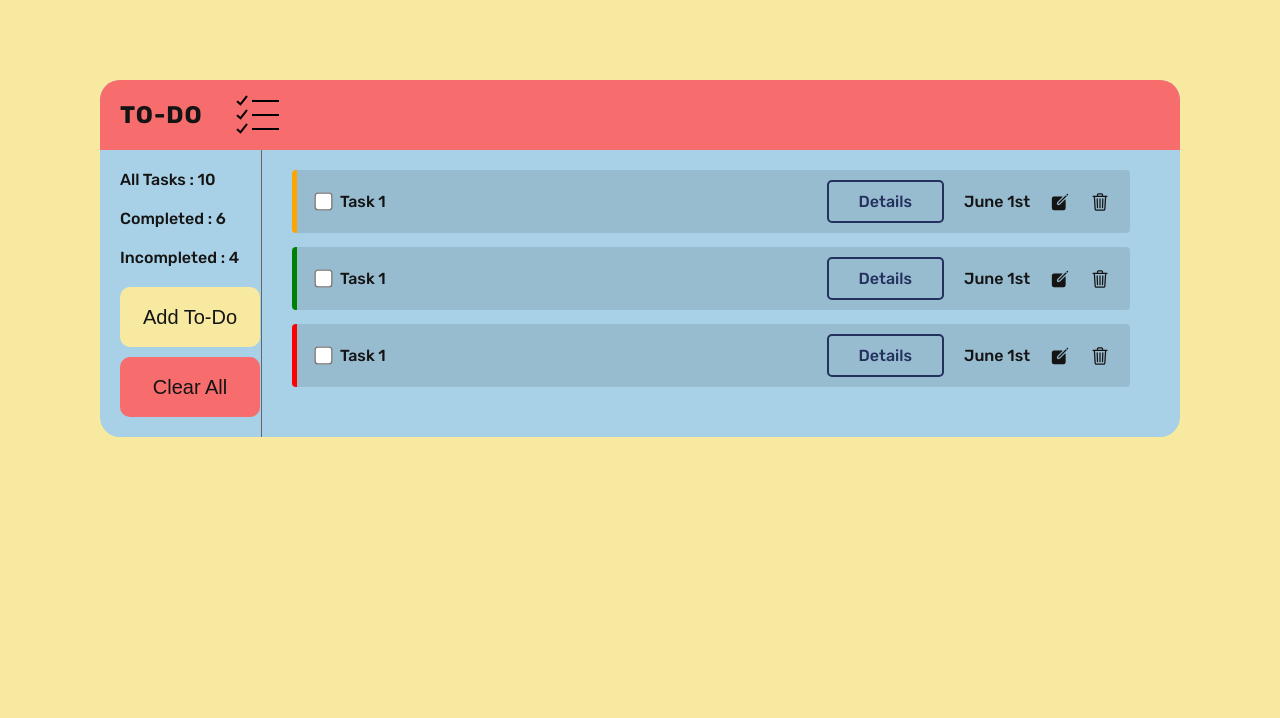
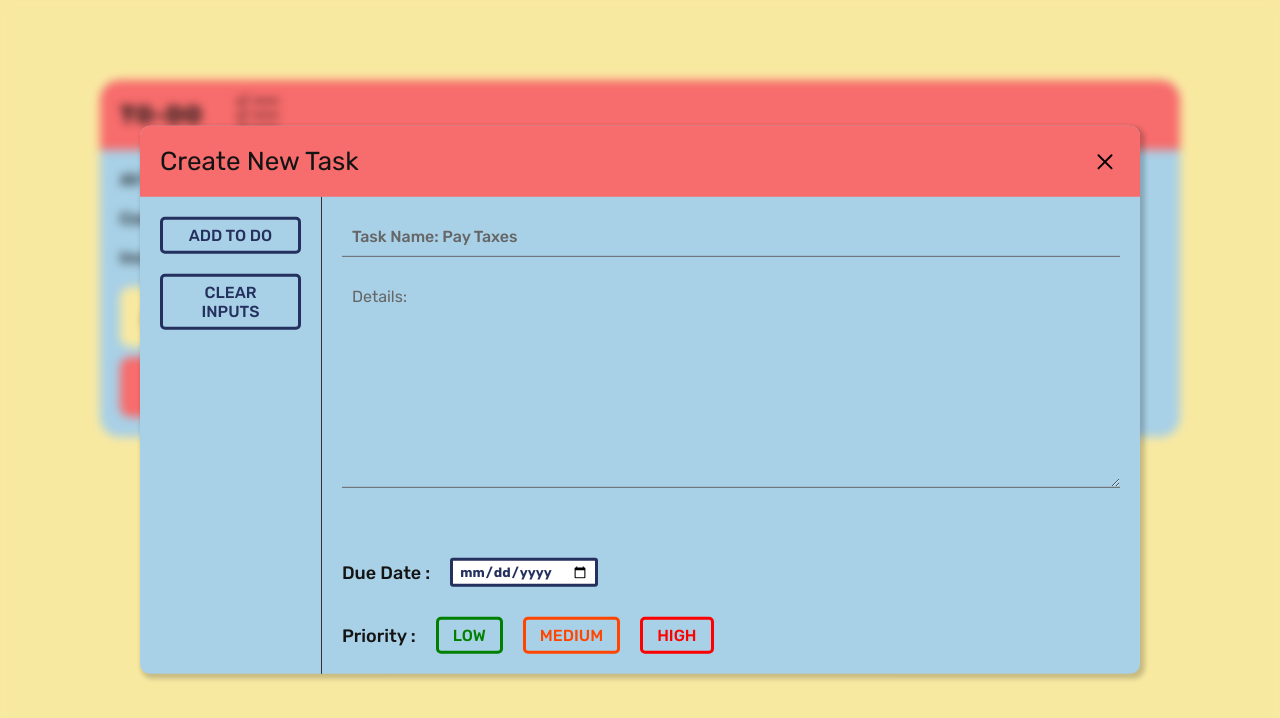
Before and after one commit to LBLBLBLBLBLB/Todo-App, a plain HTML site: page index.html in a window 1280 px wide. Drawn offline with nearby package versions, Linux system fonts and the light colour scheme.

Commit message:
Add modal window

```diff
--- a/index.html
+++ b/index.html
@@ -63,11 +63,41 @@
                         <ion-icon name="create" class="task-ic"></ion-icon>
                         <ion-icon name="trash-outline" class="task-ic"></ion-icon>
                     </div>
-
                 </div>
             </div>
         </div>
     </div>
+    <div class="modal modal-input modal-active">
+        <div class="modal-input-header">
+            <p>Create New Task</p>
+            <ion-icon name="close-outline" class="in-ic"></ion-icon>
+        </div>
+        <div class="form-container">
+            <div class="btns-modal-container">
+                <button class="modal-btn add-btn-modal">Add to do</button>
+                <button class="modal-btn clear-inputs-btn">Clear Inputs</button>
+            </div>
+            <div class="input-container">
+                <div class="input-content">
+                    <input type="text" placeholder="Task Name: Pay Taxes" class="mod-input">
+                    <textarea name="details" class="mod-input" id="task-detail" placeholder="Details: " cols="78" rows="10"></textarea>
+                </div>
+                <div class="form-details">
+                    <div class="date">
+                        <p>Due Date :</p>
+                        <input type="date">
+                    </div>
+                    <div class="priority">
+                        <p>Priority : </p>
+                        <button class="modal-btn pr-btn pr-green">Low</button>
+                        <button class="modal-btn pr-btn pr-orange">Medium</button>
+                        <button class="modal-btn pr-btn pr-red">HIGH</button>
+                    </div>
+                </div>
+            </div>
+        </div>
+    </div>
+    <div class="overlay overlay-active"></div>
     <script src="src/script.js"></script>
     <script type="module" src="https://unpkg.com/ionicons@7.1.0/dist/ionicons/ionicons.esm.js"></script>
     <script nomodule src="https://unpkg.com/ionicons@7.1.0/dist/ionicons/ionicons.js"></script>
--- a/style.css
+++ b/style.css
@@ -22,7 +22,9 @@ body{
     font-family: 'Rubik', sans-serif;
     padding:8rem 10rem;
     background-color: var(--yellow);
+    position: relative;
 }
+/* for content */
 .main-container{
     background-color: var(--light-cyan);
     border-radius: 2rem
@@ -135,7 +137,8 @@ h1{
     border: none;
     font-family: inherit;
     font-size: inherit;
-    font-weight: 500;
+    font-weight: 600;
+    letter-spacing: .6px;
     padding: 1rem 3rem;
     border-radius: .5rem;
     cursor: pointer;
@@ -144,7 +147,7 @@ h1{
     background-color: var(--dark-cyan);
     transition: all 0.2s;
 }
-.details:hover{
+.details:hover,.modal-btn:hover{
     background-color: var(--blue);
     color: var(--dark-cyan);
 }
@@ -153,9 +156,160 @@ h1{
 }
 
 .priority-mid{
-    border-left: 5px solid orange;
+    border-left: 5px solid orangered;
 }
 
 .priority-high{
     border-left: 5px solid red;
 }
+/* FOR MODAL */
+.modal{
+    position: fixed;
+    top: 50%;
+    left: 50%;
+    width: 100rem;
+    transform: translate(-50%, -50%) scale(0);
+    border-radius: 1rem;
+    z-index: 1;
+    background-color:var(--light-cyan);
+    transition: all 0.1s;
+    display: flex;
+    flex-direction: column;
+    box-shadow: 3px 3px 5px 2px rgba(0, 0, 0, 0.2);
+}
+.modal-input-header{
+    border-top-left-radius: 1rem;
+    border-top-right-radius: 1rem;
+    background-color: var(--red);
+    padding: 2rem;
+    display: flex;
+    align-items: center;
+    justify-content: space-between;
+}
+.in-ic{
+    font-size: 3rem;
+    cursor: pointer;
+}
+.modal-input-header p{
+    font-size: 2.6rem;
+    font-weight: 400;
+    color: var(--text);
+}
+.modal-active{
+    transform: translate(-50%, -50%) scale(1);
+}
+.form-container{
+    display: flex;
+}
+.btns-modal-container{
+    border-right: 1px solid var(--sec-txt);
+    padding: 2rem;
+    display: flex;
+    flex-direction: column;
+    gap: 2rem;
+}
+.modal-btn{
+    border: none;
+    padding: .6rem 1.4rem;
+    border-radius: .5rem;
+    background-color: inherit;
+    color: var(--blue);
+    border: 3px solid var(--blue);
+    font-size: 1.6rem;
+    font-weight: 500;
+    font-family: inherit;
+    transition: all 0.2s;
+    cursor: pointer;
+    text-transform: uppercase;
+}
+.pr-green{
+    color: green;
+    border:3px solid green;
+}
+.pr-green:hover{
+    background-color: green;
+    color: var(--light-cyan);
+}
+.pr-orange{
+    color: orangered;
+    border:3px solid orangered;
+}
+.pr-orange:hover{
+    background-color: orangered;
+    color: var(--light-cyan);
+}
+.pr-red{
+    color: red;
+    border:3px solid red;
+}
+.pr-red:hover{
+    background-color: red;
+    color: var(--light-cyan);
+}
+.input-container,.input-content{
+    display: flex;
+    flex-direction: column;
+}
+.input-container{
+    padding: 2rem ;
+    gap: 7rem;
+}
+.input-content{
+    gap: 2rem;
+}
+.mod-input{
+    font-family: inherit;
+    padding: 1rem;
+    width: 100%;
+    border: none;
+    background-color: var(--light-cyan);
+    border-bottom: 1px solid #666;
+    font-size: 1.6rem;
+    font-weight: 500;
+}
+.mod-input:last-child{
+    font-weight: 400;
+}
+.mod-input::placeholder{
+    font-size: 1.6rem;
+    color: var(--light-txt);
+}
+.mod-input:focus{
+    outline: none;
+}
+.form-details{
+    display: flex;
+    flex-direction: column;
+    gap: 3rem;
+}
+.date,.priority{
+    display: flex;
+    gap: 2rem;
+    align-items: center;
+}
+.date p, .priority p{
+    font-size: 1.8rem;
+    font-weight: 500;
+    color: var(--text);
+}
+.date input{
+    border: none;
+    border: 3px solid var(--blue);
+    padding: .3rem .6rem;
+    color: var(--blue);
+    font-weight: 700;
+    font-family: inherit;
+    border-radius: .3rem;
+}
+.overlay{
+    display: none;
+    position: fixed;
+    top: 0;
+    left: 0;
+    width: 100%;
+    height: 100%;
+}
+.overlay-active{
+    display: block;
+    backdrop-filter: blur(5px);
+}
```
